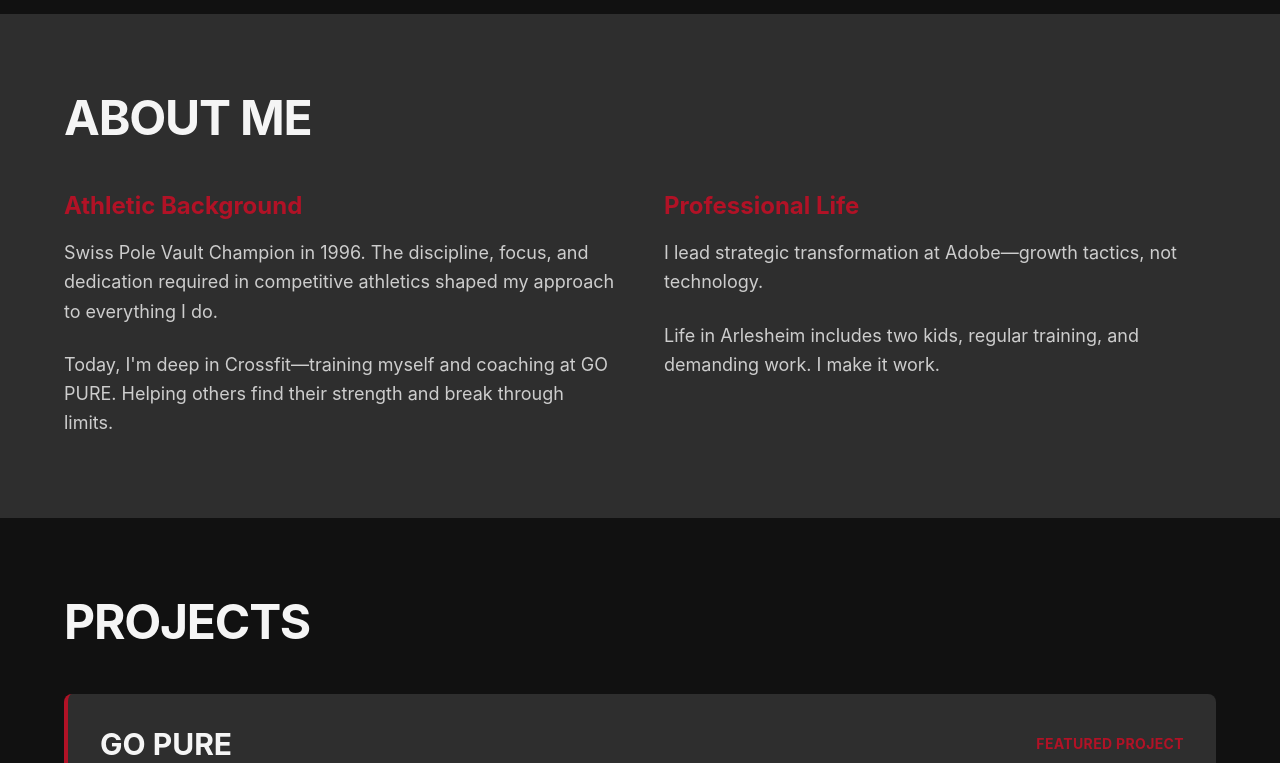
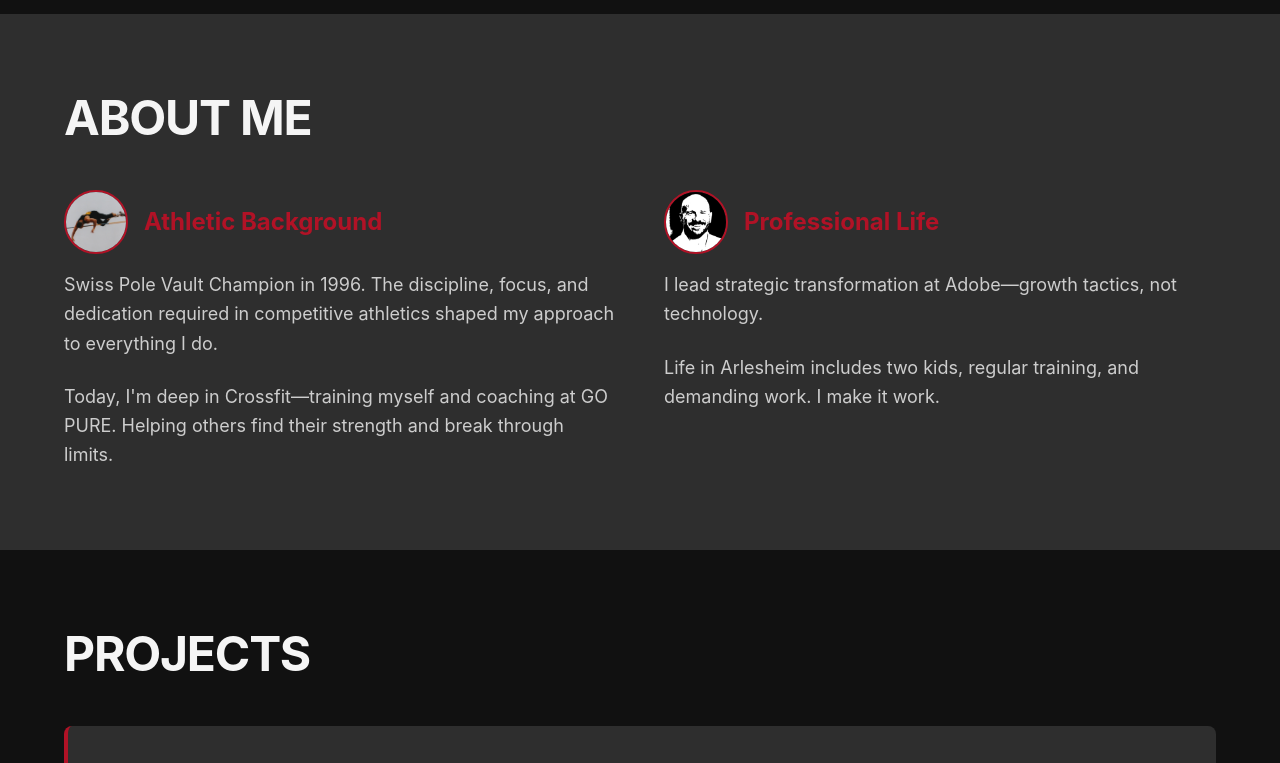
Before and after one commit to dosteinacher/domisteinacher-portfolio, a Next.js app: page / in a window 1280 px wide. Shown: the part 786-1549 px from the top of the page. Built offline with nearby package versions, Linux system fonts and the light colour scheme.

Commit message:
Add profile images to About section titles

```diff
--- a/app/page.tsx
+++ b/app/page.tsx
@@ -80,7 +80,17 @@ export default function Home() {
           </h2>
           <div className="grid md:grid-cols-2 gap-12">
             <div>
-              <h3 className="text-2xl font-bold text-rust mb-4">Athletic Background</h3>
+              <div className="flex items-center gap-4 mb-4">
+                <div className="relative w-16 h-16 rounded-full overflow-hidden border-2 border-rust flex-shrink-0">
+                  <Image
+                    src="/pole.JPG"
+                    alt="Pole Vault"
+                    fill
+                    className="object-cover"
+                  />
+                </div>
+                <h3 className="text-2xl font-bold text-rust">Athletic Background</h3>
+              </div>
               <p className="text-chalk/80 text-lg leading-relaxed mb-6">
                 Swiss Pole Vault Champion in 1996. The discipline, focus, and dedication required
                 in competitive athletics shaped my approach to everything I do.
@@ -91,7 +101,17 @@ export default function Home() {
               </p>
             </div>
             <div>
-              <h3 className="text-2xl font-bold text-rust mb-4">Professional Life</h3>
+              <div className="flex items-center gap-4 mb-4">
+                <div className="relative w-16 h-16 rounded-full overflow-hidden border-2 border-rust flex-shrink-0">
+                  <Image
+                    src="/balck&White1.jpg"
+                    alt="Professional"
+                    fill
+                    className="object-cover grayscale"
+                  />
+                </div>
+                <h3 className="text-2xl font-bold text-rust">Professional Life</h3>
+              </div>
               <p className="text-chalk/80 text-lg leading-relaxed mb-6">
                 I lead strategic transformation at Adobe—growth tactics, not technology.
               </p>
```
